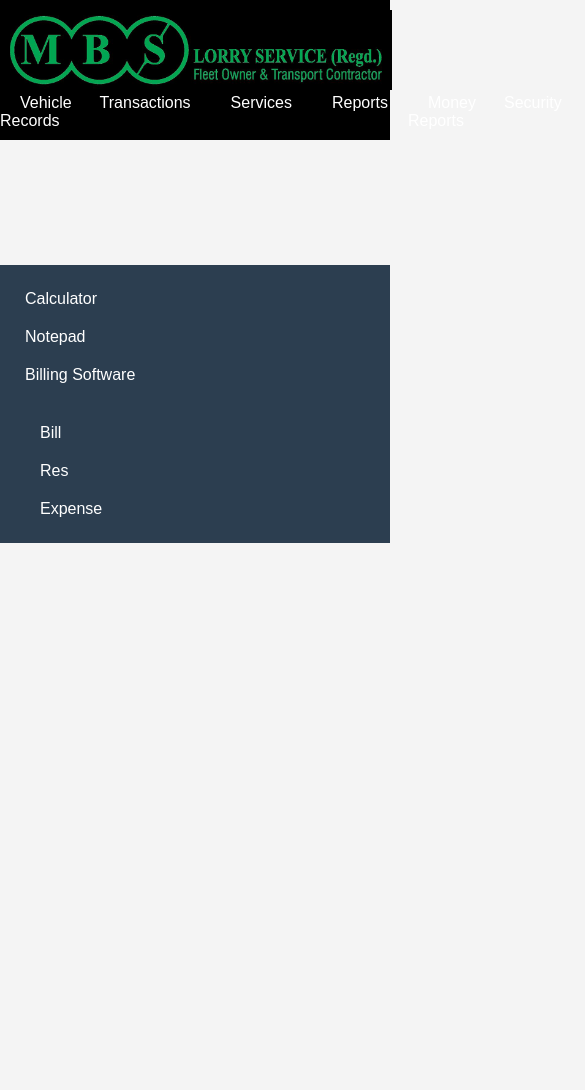
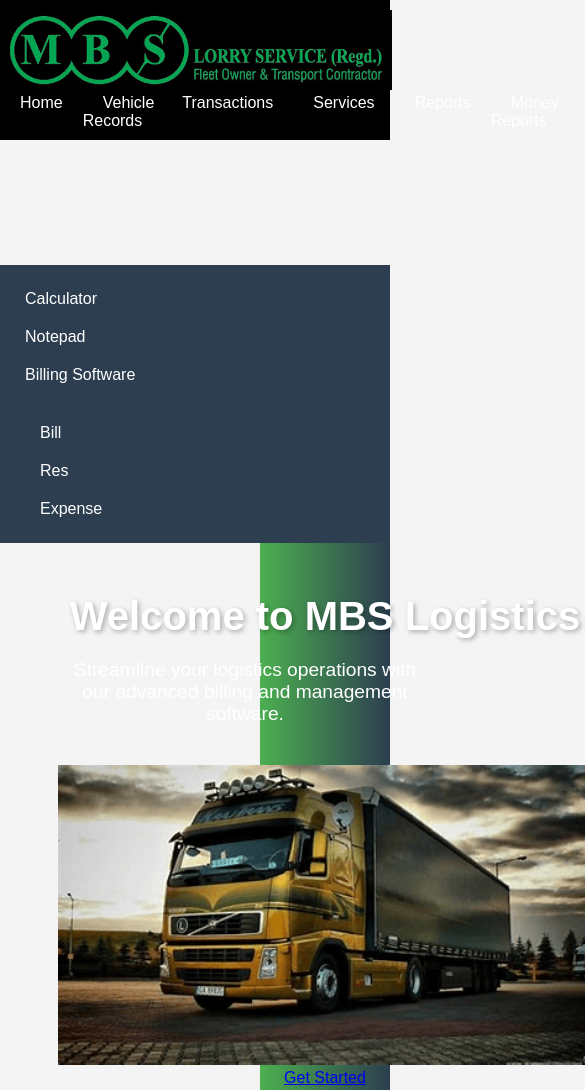
Before and after one commit to SAKSAUD7/logistics, a plain HTML site: page home/index.html in a window 390 px wide. Shown: the top 1090 px of the page, 585 px wide, since content can reach past the window. Before the commit the page ends 844 px from the top, so only its background shows below. Drawn offline with Linux system fonts and the light colour scheme.

Commit message:
added Home Page

```diff
--- a/home/index.html
+++ b/home/index.html
@@ -17,6 +17,7 @@
             <!-- Navigation -->
             <nav class="main-nav">
                 <ul>
+                    <li><a href="#" onclick="showSection('home')">Home</a></li>
                     <li><a href="#" onclick="showSection('vehicle-records')">Vehicle Records</a></li>
                     <li><a href="#" onclick="showSection('transactions')">Transactions</a></li>
                     <li><a href="#" onclick="showSection('services')">Services</a></li>
@@ -29,7 +30,11 @@
         </div>
     </header>
 
-    <!-- Sidebar Tabs -->
+
+
+    <!-- Main Content Area -->
+
+     <!-- Sidebar Tabs -->
     <aside class="sidebar">
         <ul>
             <li><a href="#" onclick="showSection('calculator')">Calculator</a></li>
@@ -46,9 +51,19 @@
             </ul>
         </div>
     </aside>
+    <main>
+        <!-- Home Section -->
+        <section id="home" class="content-section">
+            <div class="hero">
+                <h1>Welcome to MBS Logistics</h1>
+                <p>Streamline your logistics operations with our advanced billing and management software.</p>
+                <div class="IMG">
+                    <img src="IMG.png" alt="Company Logo" style="height: 300px;">
+                </div>
+                <a href="#" class="cta-button" onclick="showSection('vehicle-records')">Get Started</a>
+            </div>
+        </section>
 
-    <!-- Main Content Area -->
-    <main>
         <!-- Vehicle Records Section -->
         <section id="vehicle-records" class="content-section">
             <h2>Vehicle Records</h2>
@@ -73,12 +88,14 @@
             </div>
         </section>
 
+        <!-- Other Sections -->
         <section id="transactions" class="content-section">Transactions Content</section>
         <section id="services" class="content-section">Services Content</section>
         <section id="reports" class="content-section">Reports Content</section>
         <section id="money-reports" class="content-section">Money Reports Content</section>
         <section id="security" class="content-section">Security Content</section>
         <section id="help" class="content-section">Help Content</section>
+        <section id="calculator" class="content-section">Calculator Content</section>
 
         <!-- Calculator Section -->
         <section id="calculator" class="content-section">
@@ -123,6 +140,8 @@
         <section id="bill" class="content-section billing-section">Bill Form and Details</section>
         <section id="receipts" class="content-section billing-section">Receipts Form and Details</section>
         <section id="expense" class="content-section billing-section">Expense Form and Details</section>
+        <section id="notepad" class="content-section">Notepad Content</section>
+        <section id="billing" class="content-section">Billing Content</section>
     </main>
 
     <script src="script.js"></script>
--- a/home/style.css
+++ b/home/style.css
@@ -32,6 +32,74 @@ header {
 .main-nav ul li a:hover {
     background-color: #000000;
 }
+
+
+/* Home Page Section */
+#home {
+    display: flex;
+    flex-direction: column;
+    align-items: center;
+    justify-content: center;
+    height: 100vh;
+    background: linear-gradient(90deg, #4CAF50, #2c3e50);
+    color: white;
+    text-align: center;
+}
+
+#home h1 {
+    font-size: 3em;
+    margin-bottom: 20px;
+    text-shadow: 2px 2px 5px rgba(0, 0, 0, 0.3);
+}
+
+#home p {
+    font-size: 1.5em;
+    margin-bottom: 40px;
+    width: 70%;
+    max-width: 800px;
+}
+
+#home .btn-primary {
+    padding: 15px 30px;
+    background-color: #fff;
+    color: #4CAF50;
+    border: none;
+    border-radius: 5px;
+    font-size: 1.2em;
+    cursor: pointer;
+    transition: background-color 0.3s;
+}
+
+#home .btn-primary:hover {
+    background-color: #4CAF50;
+    color: white;
+}
+
+/* Responsive Styling */
+@media screen and (max-width: 768px) {
+    .content-section {
+        margin-left: 0;
+    }
+
+    .sidebar {
+        position: relative;
+        width: 100%;
+        height: auto;
+    }
+
+    #home {
+        padding: 20px;
+    }
+
+    #home h1 {
+        font-size: 2.5em;
+    }
+
+    #home p {
+        font-size: 1.2em;
+    }
+}
+
 
 /* Sidebar Styling */
 .sidebar {
```
Also changed, not shown: home/IMG.png (added).
